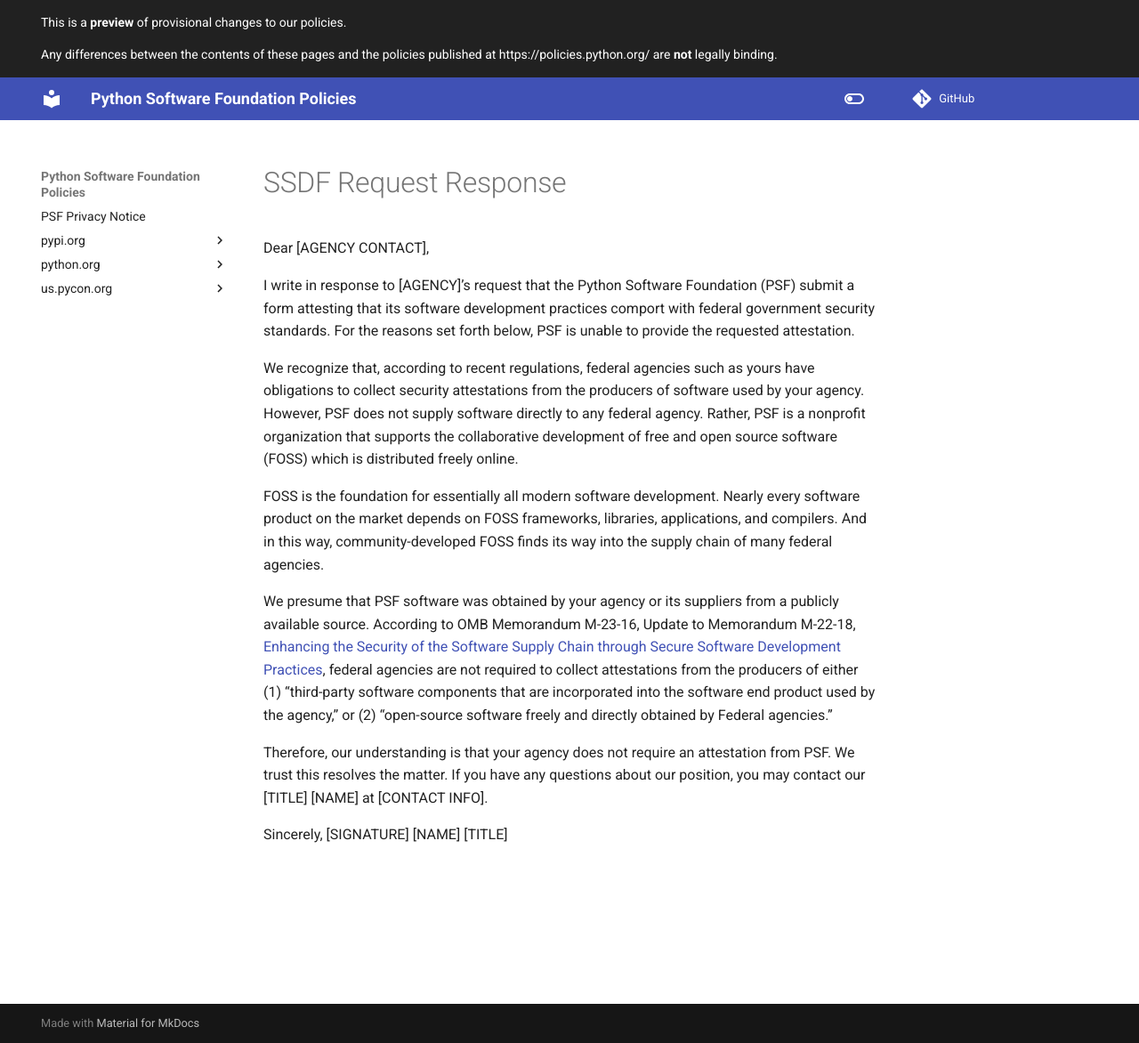
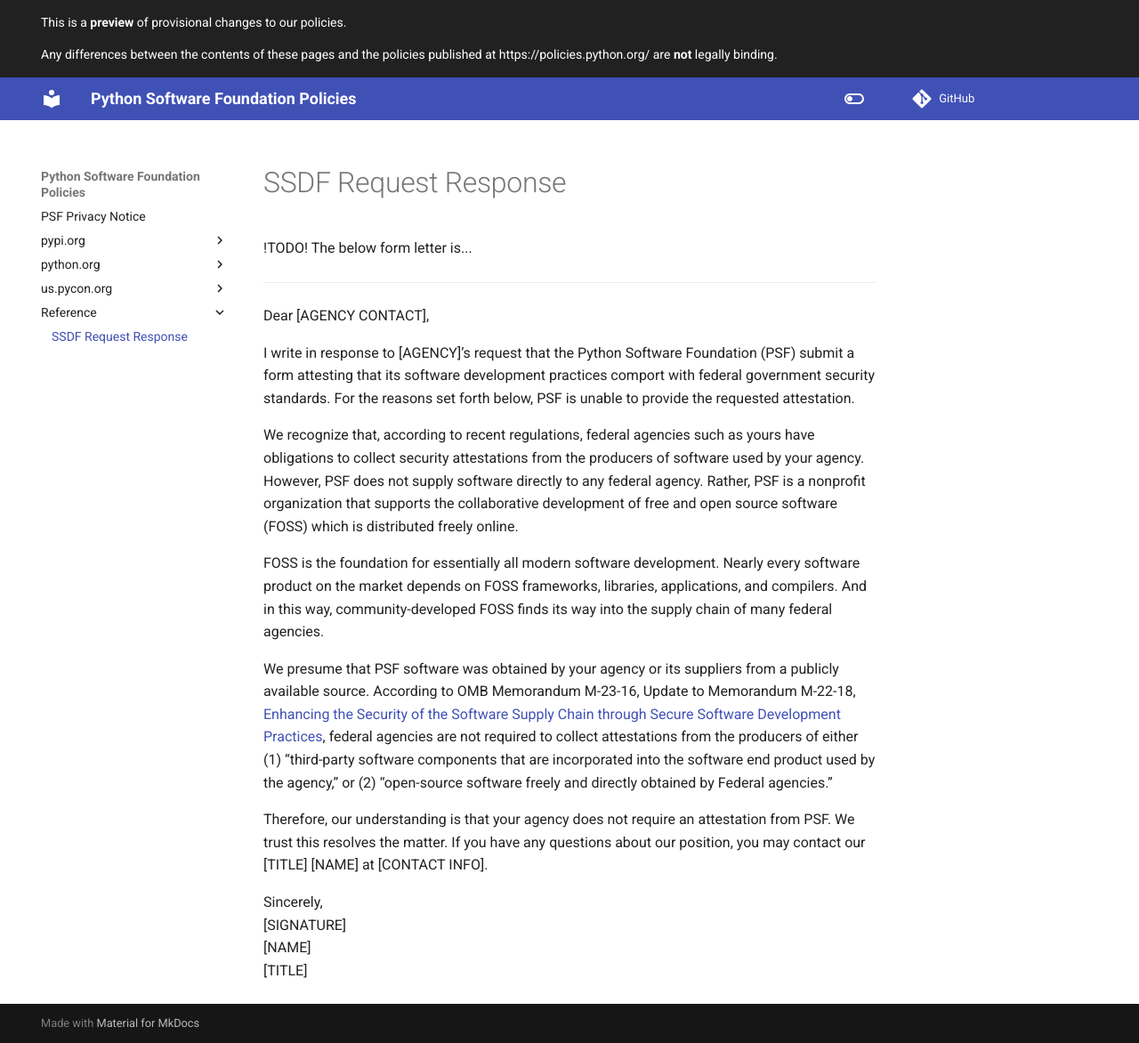
Before and after one commit to psf/policies, an MkDocs documentation site: the page built from docs/reference/SSDF-Request-Response.md, in a window 1280 px wide and 1172 px high. Shown: the whole window at 89% size. Built offline with MkDocs 1.6.1 and Material for MkDocs 9.7.7, drawn with Linux system fonts in a browser that asks for light colours; comment, search, counter and statistics services are not loaded.

Commit message:
restructure, add to TOC, add TODO

```diff
--- a/docs/SSDF-Request-Response.md
+++ b/docs/reference/SSDF-Request-Response.md
@@ -1,3 +1,7 @@
+!TODO! The below form letter is...
+
+---
+
 Dear [AGENCY CONTACT],
 
 I write in response to [AGENCY]’s request that the Python Software Foundation (PSF) submit a form attesting that its software development practices comport with federal government security standards. For the reasons set forth below, PSF is unable to provide the requested attestation.
--- a/mkdocs.yml
+++ b/mkdocs.yml
@@ -50,3 +50,5 @@
           - "us.pycon.org/code-of-conduct/index.md"
           - "us.pycon.org/code-of-conduct/Enforcement-Procedures.md"
           - "us.pycon.org/code-of-conduct/Procedures-for-Reporting-Incidents.md"
+  - "Reference":
+      - "reference/SSDF-Request-Response.md"
```
